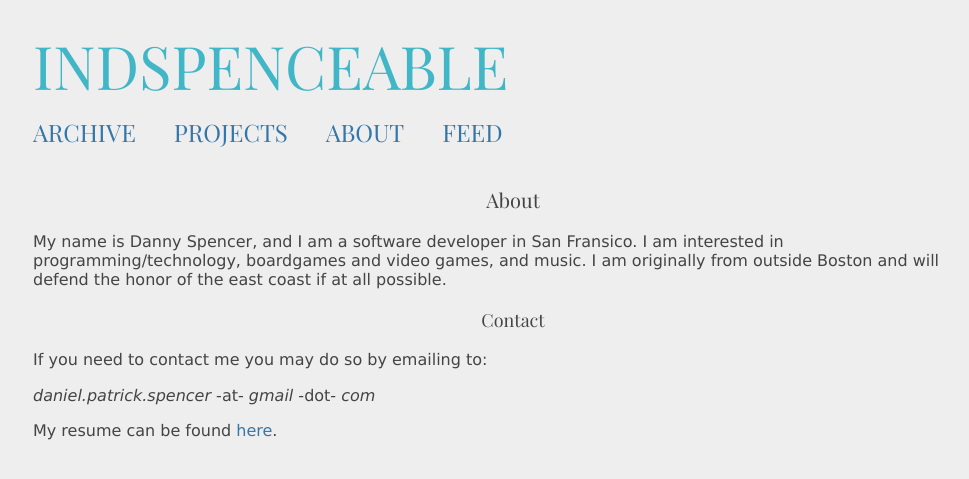
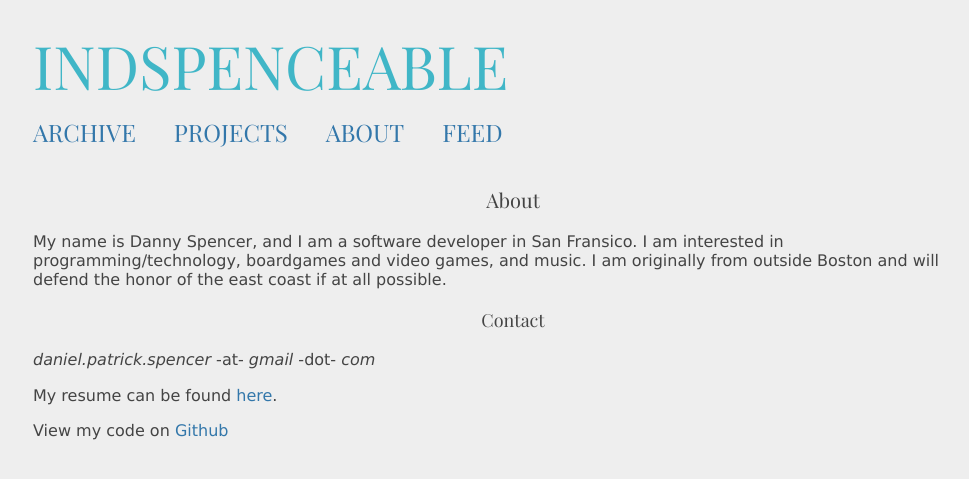
Before and after one commit to indspenceable/indspenceable.github.com, a Jekyll site: the page built from about.md, in a window 1280 px wide. Shown: the top 479 px of the page, without its empty margins (127-1096 px from the left). Built offline with Jekyll 4.4.1, drawn with Linux system fonts in a browser that asks for light colours; some web fonts are replaced.

Commit message:
Added link to github.

```diff
--- a/about.md
+++ b/about.md
@@ -9,8 +9,8 @@ My name is Danny Spencer, and I am a software developer in San Fransico. I am in
 
 #### Contact
 
-If you need to contact me you may do so by emailing to:
-
 _daniel.patrick.spencer_ -at- _gmail_ -dot- _com_
 
 My resume can be found [here](/Daniel_Spencer_Resume.pdf).
+
+View my code on [Github](https://github.com/indspenceable/)
```
